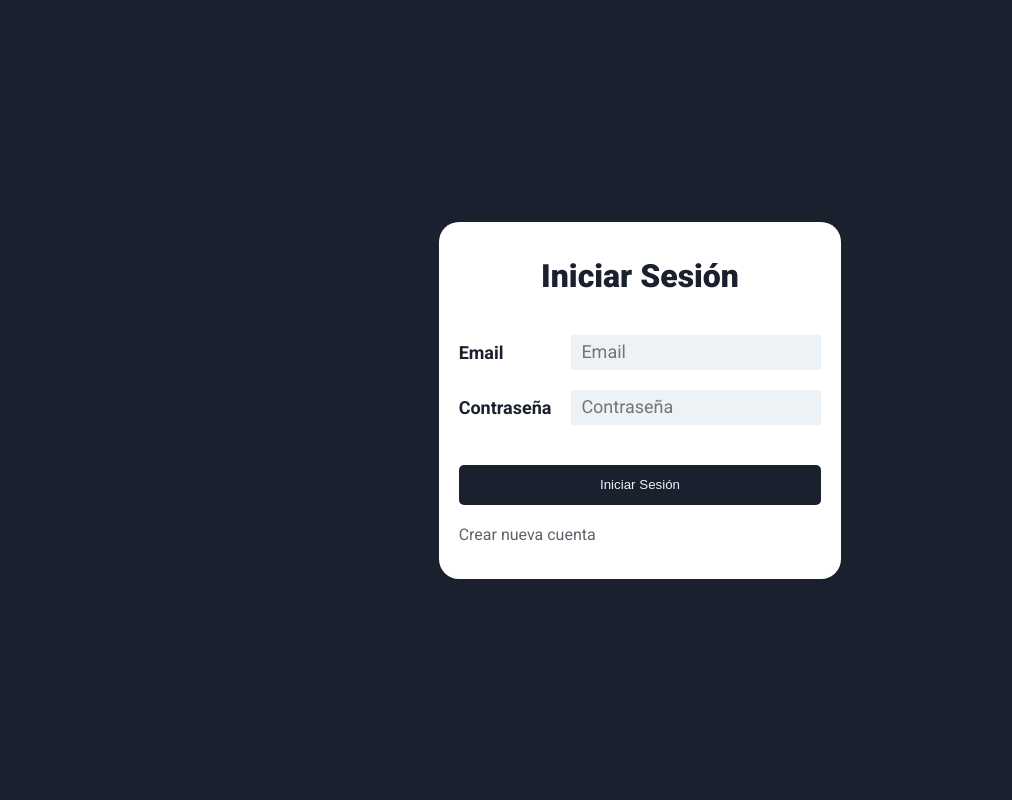
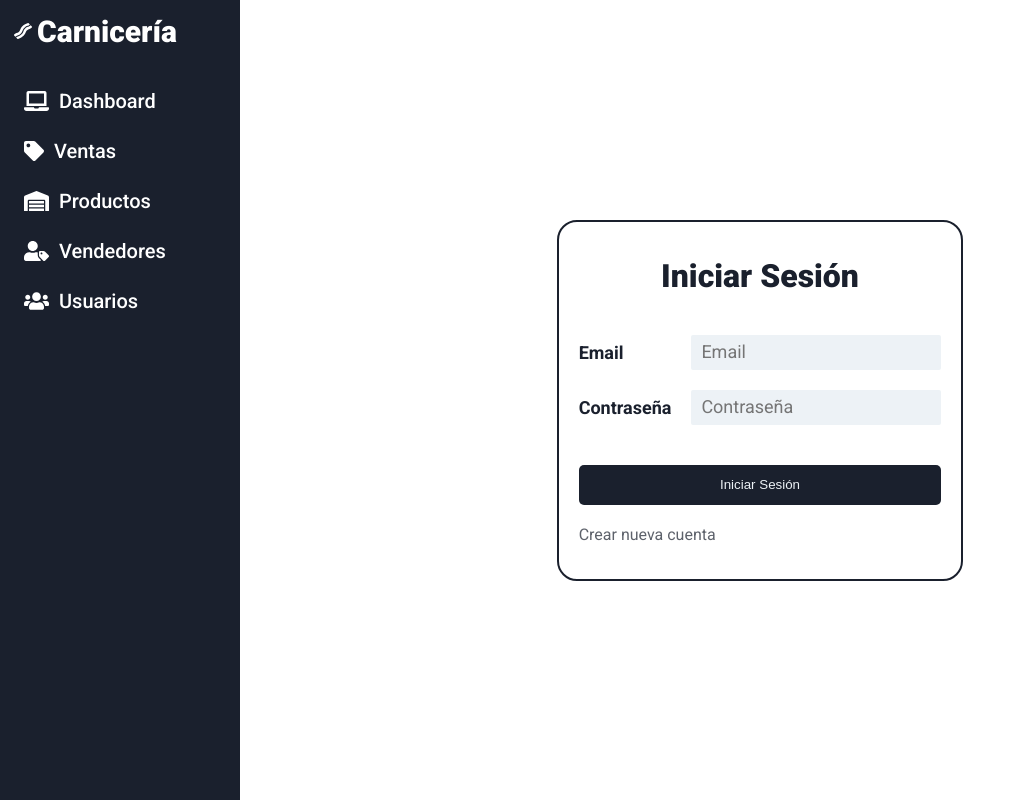
Before and after one commit to santiagovasquez1/Wired_In, a React (Create React App) app in the folder frontend/: page / in a window 1280 px wide. Shown: the whole page, without its empty margins (0-1012 px from the left). Built offline with nearby package versions, Linux system fonts and the light colour scheme; no server answers.

Commit message:
Agrega sidebar

```diff
--- a/frontend/src/App.css
+++ b/frontend/src/App.css
@@ -22,13 +22,8 @@ html {
 }
 
 body {
-	display: grid;
-	justify-content: center;
-	align-items: center;
-	/* width: 100vw; */
-	height: 100vh;
 	font-size: 1.6rem;
-	background: var(--grisOscuro);
+	/* background: var(--grisOscuro); */
 }
 
 ul {
@@ -40,3 +35,9 @@ ul {
 a {
 	text-decoration: none;
 }
+
+#root {
+	display: flex;
+	align-items: center;
+	/* grid-template-columns: 1fr 5fr; */
+}
--- a/frontend/src/App.js
+++ b/frontend/src/App.js
@@ -2,13 +2,14 @@ import React from 'react';
 import { Login } from './components/auth/Login';
 import { NuevaCuenta } from './components/auth/NuevaCuenta';
 import { Dashboard } from './components/layout/Dashboard';
+import { Sidebar } from './components/layout/Sidebar';
 import { BrowserRouter as Router, Switch, Route } from 'react-router-dom';
 import './App.css';
 
 function App() {
-	console.log(process.env.REACT_APP_BACKEND_URL);
 	return (
 		<Router>
+			<Sidebar />
 			<Switch>
 				<Route exact path="/" component={Login} />
 				<Route exact path="/nueva-cuenta" component={NuevaCuenta} />
--- a/frontend/src/components/auth/Login.css
+++ b/frontend/src/components/auth/Login.css
@@ -2,10 +2,14 @@
 
 /* ===== Login ===== */
 .login {
-	/* width: 100%; */
+	/* outline: 1px solid; */
+	/* align-self: center; */
+	/* margin-top: 20rem; */
+	margin: 0 auto;
 	padding: 3.5rem 2rem;
 	border-radius: 2rem;
-	background: var(--blanco);
+	border: 2px solid var(--grisOscuro);
+	background: transparent;
 }
 
 .login h1 {
--- a/frontend/src/components/auth/NuevaCuenta.js
+++ b/frontend/src/components/auth/NuevaCuenta.js
@@ -1,6 +1,6 @@
 import React, { Fragment, useState } from 'react';
 import { Link } from 'react-router-dom';
-import clienteAxios from '../../config/axios';
+import axios from 'axios';
 import './Login.css';
 
 function NuevaCuenta() {
@@ -26,7 +26,11 @@ function NuevaCuenta() {
 	// funcion para registrar usuario
 	const registrarUsuario = async (datos) => {
 		try {
-			const respuesta = await clienteAxios.post('/api/usuarios', datos);
+			const respuesta = await axios({
+				method: 'post',
+				url: 'http://localhost:3500/api/usuarios',
+				data: datos,
+			});
 			console.log(respuesta);
 		} catch (error) {
 			console.log(error);
--- a/frontend/src/components/layout/Dashboard.js
+++ b/frontend/src/components/layout/Dashboard.js
@@ -0,0 +1,11 @@
+import React, { Fragment } from 'react';
+
+function Dashboard() {
+	return (
+		<Fragment>
+			<h3>Soy un grid</h3>
+		</Fragment>
+	);
+}
+
+export { Dashboard };
--- /dev/null
+++ b/frontend/src/components/layout/Sidebar.css
@@ -0,0 +1,57 @@
+@import url('../../App.css');
+
+.sidebar {
+	height: 100vh;
+	width: 24rem;
+	padding: 0.6rem 1.4rem;
+	background: var(--grisOscuro);
+}
+
+.logo {
+	cursor: pointer;
+	display: flex;
+	align-items: center;
+	height: 5rem;
+	width: 100%;
+	color: var(--blanco);
+}
+
+.logo_name {
+	font-size: 3rem;
+	font-weight: 900;
+	margin-left: 0.5rem;
+	color: var(--blanco);
+}
+
+.sidebar ul {
+	margin-top: 2rem;
+}
+
+.sidebar ul li {
+	width: 100%;
+	height: 5rem;
+	line-height: 5rem;
+}
+
+.link {
+	display: flex;
+	align-items: center;
+	padding: 0 1rem;
+	border-radius: 1.2rem;
+	color: var(--blanco);
+}
+
+.fontAwesome-icon {
+	margin-right: 1rem;
+	font-size: 2rem;
+}
+
+.links_name {
+	font-size: 2rem;
+	font-weight: 500;
+}
+
+.link:hover {
+	color: var(--grisOscuro);
+	background: var(--blanco);
+}
--- /dev/null
+++ b/frontend/src/components/layout/Sidebar.js
@@ -0,0 +1,59 @@
+import React from 'react';
+import './Sidebar.css';
+import { Link } from 'react-router-dom';
+import { FontAwesomeIcon } from '@fortawesome/react-fontawesome';
+import {
+	faUsers,
+	faTag,
+	faWarehouse,
+	faLaptop,
+	faUserTag,
+	faBacon,
+} from '@fortawesome/free-solid-svg-icons';
+
+function Sidebar() {
+	return (
+		<div className="sidebar">
+			<div className="logo-content">
+				<div className="logo">
+					<FontAwesomeIcon icon={faBacon} />
+					<div className="logo_name">Carnicería</div>
+				</div>
+			</div>
+			<ul className="nav_list">
+				<li>
+					<Link to={'/dashboard'} className="link">
+						<FontAwesomeIcon icon={faLaptop} className="fontAwesome-icon" />
+						<span className="links_name">Dashboard</span>
+					</Link>
+				</li>
+				<li>
+					<Link to={'/dashboard'} className="link">
+						<FontAwesomeIcon icon={faTag} className="fontAwesome-icon" />
+						<span className="links_name">Ventas</span>
+					</Link>
+				</li>
+				<li>
+					<Link to={'/dashboard'} className="link">
+						<FontAwesomeIcon icon={faWarehouse} className="fontAwesome-icon" />
+						<span className="links_name">Productos</span>
+					</Link>
+				</li>
+				<li>
+					<Link to={'/dashboard'} className="link">
+						<FontAwesomeIcon icon={faUserTag} className="fontAwesome-icon" />
+						<span className="links_name">Vendedores</span>
+					</Link>
+				</li>
+				<li>
+					<Link to={'/dashboard'} className="link">
+						<FontAwesomeIcon icon={faUsers} className="fontAwesome-icon" />
+						<span className="links_name">Usuarios</span>
+					</Link>
+				</li>
+			</ul>
+		</div>
+	);
+}
+
+export { Sidebar };
--- a/frontend/src/config/axios.js
+++ /dev/null
@@ -1,7 +0,0 @@
-import axios from 'axios';
-
-const clienteAxios = axios.create({
-	baseUrl: process.env.REACT_APP_BACKEND_URL,
-});
-
-export default clienteAxios;
```
